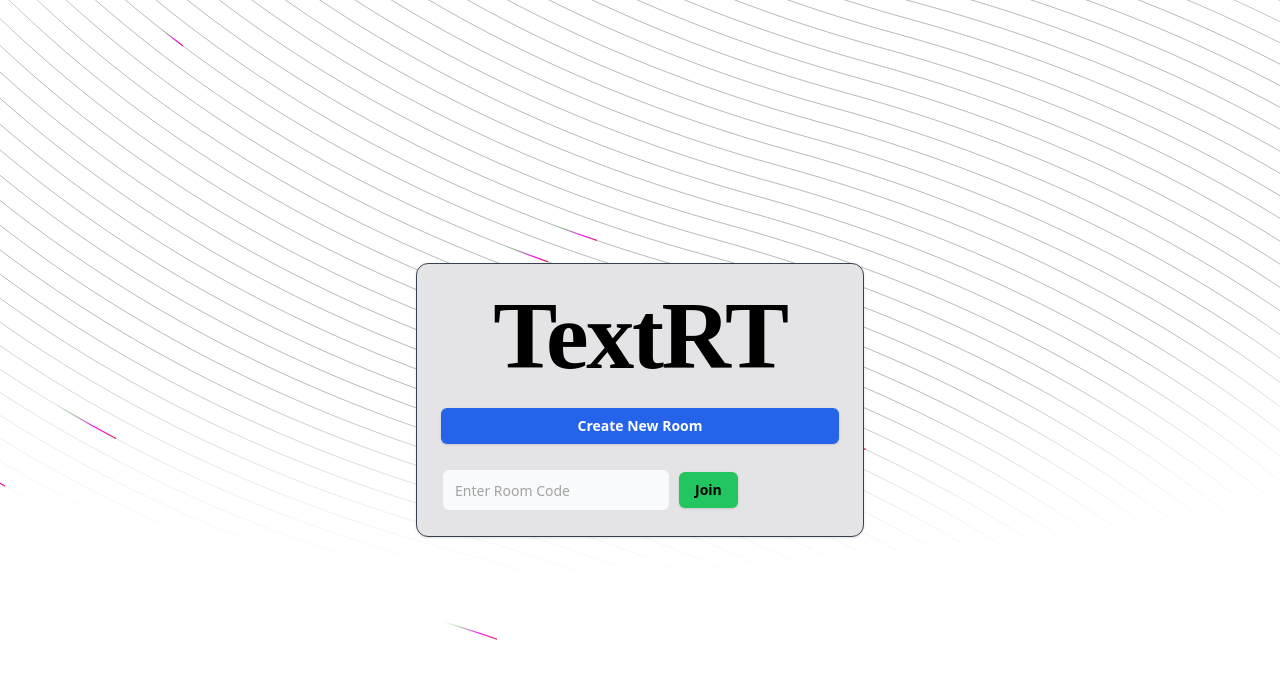
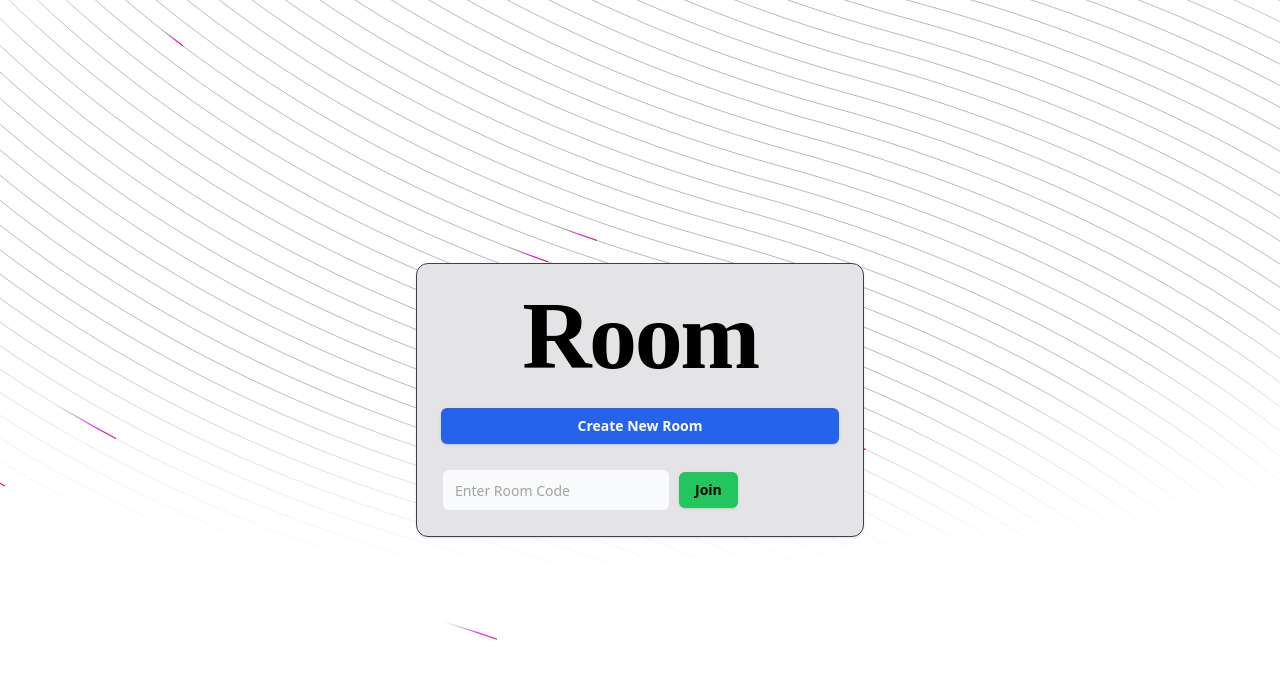
Before and after one commit to arkorty/osborne-client, a Next.js app: page / in a window 1280 px wide. Shown: the top 678 px of the page. Built offline with nearby package versions, Linux system fonts and the light colour scheme.

Commit message:
ref: rename TextRT to Room

```diff
--- a/app/layout.tsx
+++ b/app/layout.tsx
@@ -14,7 +14,7 @@ const geistMono = localFont({
 });
 
 export const metadata: Metadata = {
-  title: "TextRT",
+  title: "Room",
   description: "Real-time multi-user text editor with rooms.",
 };
 
--- a/app/page.tsx
+++ b/app/page.tsx
@@ -41,7 +41,7 @@ const Home = () => {
               className="text-8xl font-bold text-center text-black"
               style={{ fontFamily: "Pacifico, cursive" }}
             >
-              TextRT
+              Room
             </CardTitle>
           </CardHeader>
           <CardContent className="space-y-6">
--- a/package.json
+++ b/package.json
@@ -1,5 +1,5 @@
 {
-  "name": "textrt",
+  "name": "room",
   "version": "0.1.0",
   "private": true,
   "scripts": {
```
Also changed, not shown: 2 other files (tests, documents, lock files or other folders).
